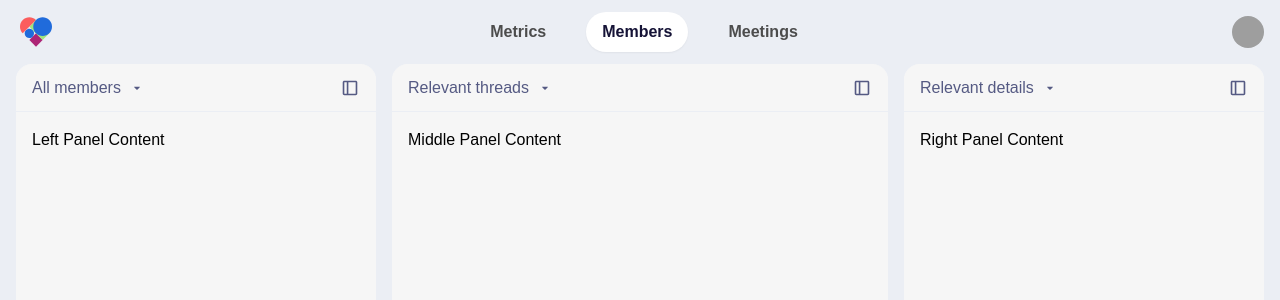
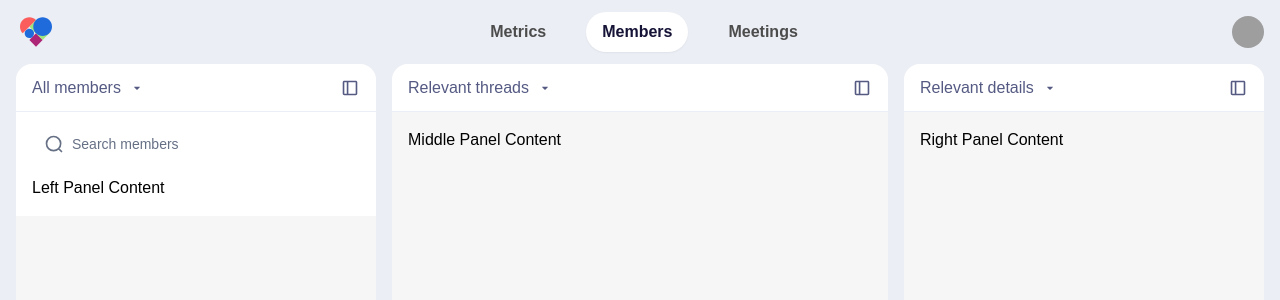
Before and after one commit to hirajanwin/cap25, a Next.js app in the folder cap2025/: page /members in a window 1280 px wide. Shown: the top 300 px of the page. Built offline with nearby package versions, Linux system fonts and the light colour scheme; grey boxes are pictures that could not be loaded.

Commit message:
added search

```diff
--- a/cap2025/app/members/page.tsx
+++ b/cap2025/app/members/page.tsx
@@ -7,6 +7,7 @@ import {
   ResizablePanelGroup,
 } from "@/components/ui/resizable";
 import { PanelHeader } from "@/components/panel-header";
+import { SearchInput } from "@/components/ui/search-input";
 
 const memberFilters = [
   "All members",
@@ -43,6 +44,7 @@ export default function MembersPage() {
   const [selectedMemberFilter, setSelectedMemberFilter] = useState(memberFilters[0]);
   const [selectedThreadFilter, setSelectedThreadFilter] = useState(threadFilters[0]);
   const [selectedDetailFilter, setSelectedDetailFilter] = useState(detailFilters[0]);
+  const [searchQuery, setSearchQuery] = useState("");
 
   return (
     <div className="h-full px-4 pb-4">
@@ -68,7 +70,14 @@ export default function MembersPage() {
               onDropdownSelect={setSelectedMemberFilter}
             />
             {!isLeftCollapsed && (
-              <div className="p-4">Left Panel Content</div>
+              <div className="p-4 bg-white">
+                <SearchInput
+                  placeholder="Search members"
+                  value={searchQuery}
+                  onChange={setSearchQuery}
+                />
+                <div className="mt-4">Left Panel Content</div>
+              </div>
             )}
           </div>
         </ResizablePanel>
--- a/cap2025/components/icons/dropdown-chevron.tsx
+++ b/cap2025/components/icons/dropdown-chevron.tsx
@@ -1,7 +1,7 @@
 export function DropdownChevron() {
   return (
     <svg width="16" height="16" viewBox="0 0 16 16" fill="none" xmlns="http://www.w3.org/2000/svg">
-      <mask id="mask0_37_3340" maskUnits="userSpaceOnUse" x="0" y="0" width="16" height="16" style={{ maskType: "alpha" }}>
+      <mask id="mask0_37_3340" style={{ maskType: "alpha" }} maskUnits="userSpaceOnUse" x="0" y="0" width="16" height="16">
         <rect width="16" height="16" fill="#D9D9D9"/>
       </mask>
       <g mask="url(#mask0_37_3340)">
--- /dev/null
+++ b/cap2025/components/icons/search-icon.tsx
@@ -0,0 +1,7 @@
+export function SearchIcon() {
+  return (
+    <svg width="20" height="20" viewBox="0 0 20 20" fill="none" xmlns="http://www.w3.org/2000/svg">
+      <path d="M17.5 17.5L14.5834 14.5833M16.6667 9.58333C16.6667 13.4954 13.4954 16.6667 9.58333 16.6667C5.67132 16.6667 2.5 13.4954 2.5 9.58333C2.5 5.67132 5.67132 2.5 9.58333 2.5C13.4954 2.5 16.6667 5.67132 16.6667 9.58333Z" stroke="#667085" strokeWidth="1.66667" strokeLinecap="round" strokeLinejoin="round"/>
+    </svg>
+  );
+}
--- a/cap2025/components/panel-header.tsx
+++ b/cap2025/components/panel-header.tsx
@@ -9,6 +9,7 @@ import {
   SelectTrigger,
   SelectValue,
 } from "@/components/ui/select";
+import { cn } from "@/lib/utils";
 
 interface PanelHeaderProps {
   onSidebarClick?: () => void;
@@ -16,6 +17,7 @@ interface PanelHeaderProps {
   dropdownItems?: string[];
   selectedItem?: string;
   onDropdownSelect?: (item: string) => void;
+  className?: string;
 }
 
 export function PanelHeader({
@@ -23,10 +25,14 @@ export function PanelHeader({
   showDropdown,
   dropdownItems = [],
   selectedItem = "All members",
-  onDropdownSelect
+  onDropdownSelect,
+  className
 }: PanelHeaderProps) {
   return (
-    <div className="h-12 px-4 border-b border-[#ebeef4] flex justify-between items-center bg-[#f6f6f6] relative z-10 rounded-t-2xl">
+    <div className={cn(
+      "h-12 px-4 border-b border-[#ebeef4] flex items-center justify-between bg-white rounded-t-2xl",
+      className
+    )}>
       {showDropdown && (
         <Select value={selectedItem} onValueChange={onDropdownSelect}>
           <SelectTrigger className="border-0 bg-transparent p-0 shadow-none focus:ring-0 focus:ring-offset-0">
--- /dev/null
+++ b/cap2025/components/ui/search-input.tsx
@@ -0,0 +1,30 @@
+'use client';
+
+import { SearchIcon } from "@/components/icons/search-icon";
+
+interface SearchInputProps {
+  placeholder?: string;
+  value?: string;
+  onChange?: (value: string) => void;
+}
+
+export function SearchInput({
+  placeholder = "Search",
+  value,
+  onChange
+}: SearchInputProps) {
+  return (
+    <div className="relative">
+      <div className="absolute left-3 top-1/2 -translate-y-1/2">
+        <SearchIcon />
+      </div>
+      <input
+        type="text"
+        className="h-8 w-full rounded-full bg-white pl-10 pr-4 text-sm font-normal text-[#555a83] placeholder:text-[#667085] focus:outline-none focus:ring-1 focus:ring-[#206BDB]"
+        placeholder={placeholder}
+        value={value}
+        onChange={(e) => onChange?.(e.target.value)}
+      />
+    </div>
+  );
+}
```
